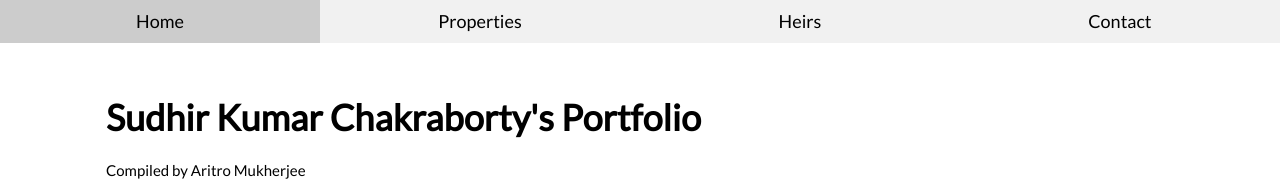
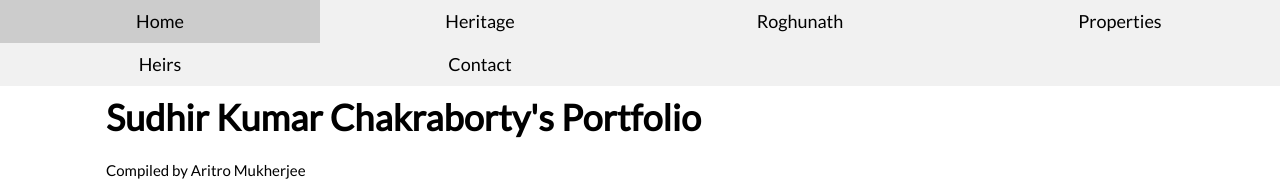
Before and after one commit to DeveloperAritro/sudhir, a plain HTML site: page index.html in a window 1280 px wide. Shown: the top 196 px of the page. Drawn offline with nearby package versions, Linux system fonts and the light colour scheme.

Commit message:
Update index.html

```diff
--- a/index.html
+++ b/index.html
@@ -19,6 +19,12 @@ html,body,h1,h2,h3,h4 {font-family:"Lato", sans-serif}
   <div class="w3-row w3-large w3-light-grey">
     <div class="w3-col s3">
       <a href="#" class="w3-button w3-block">Home</a>
+    </div>
+    <div class="w3-col s3">
+      <a href="#" class="w3-button w3-block">Heritage</a>
+    </div>
+    <div class="w3-col s3">
+      <a href="#" class="w3-button w3-block">Roghunath</a>
     </div>
     <div class="w3-col s3">
       <a href="#plans" class="w3-button w3-block">Properties</a>
```
